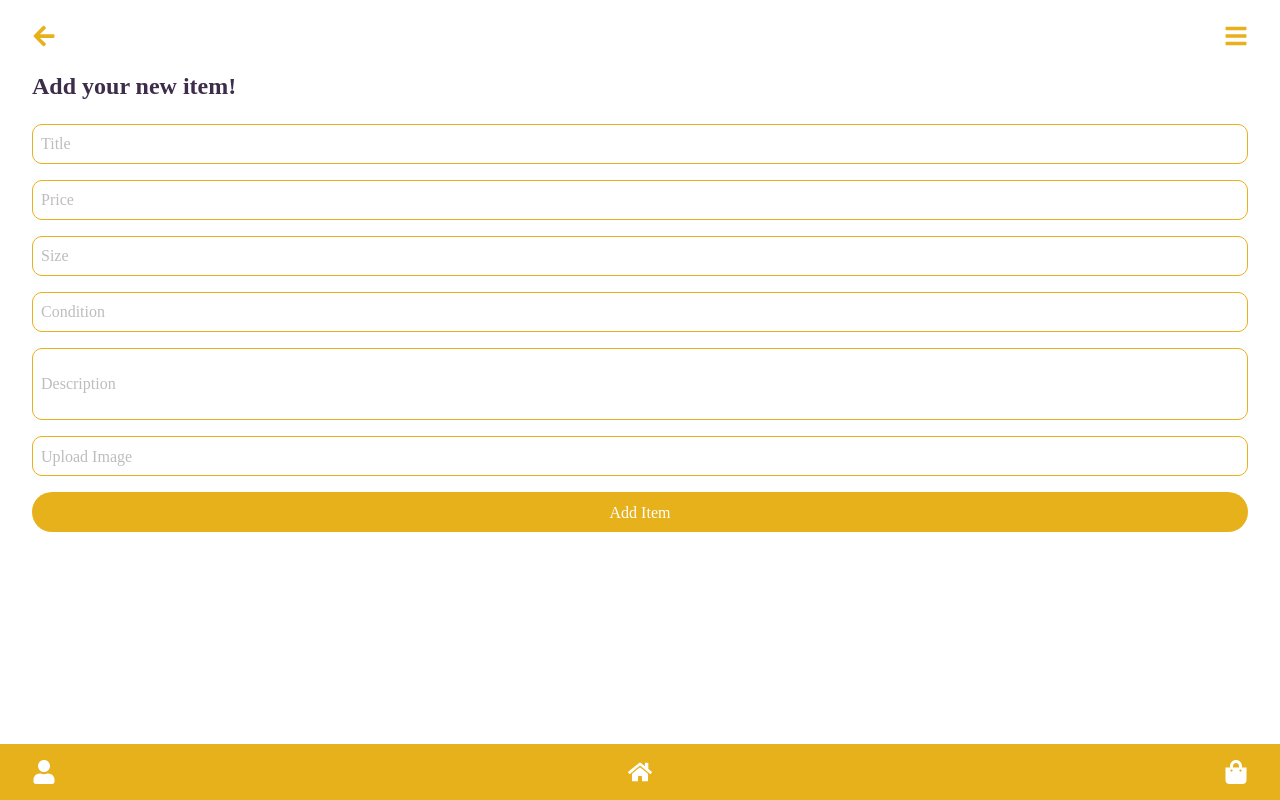
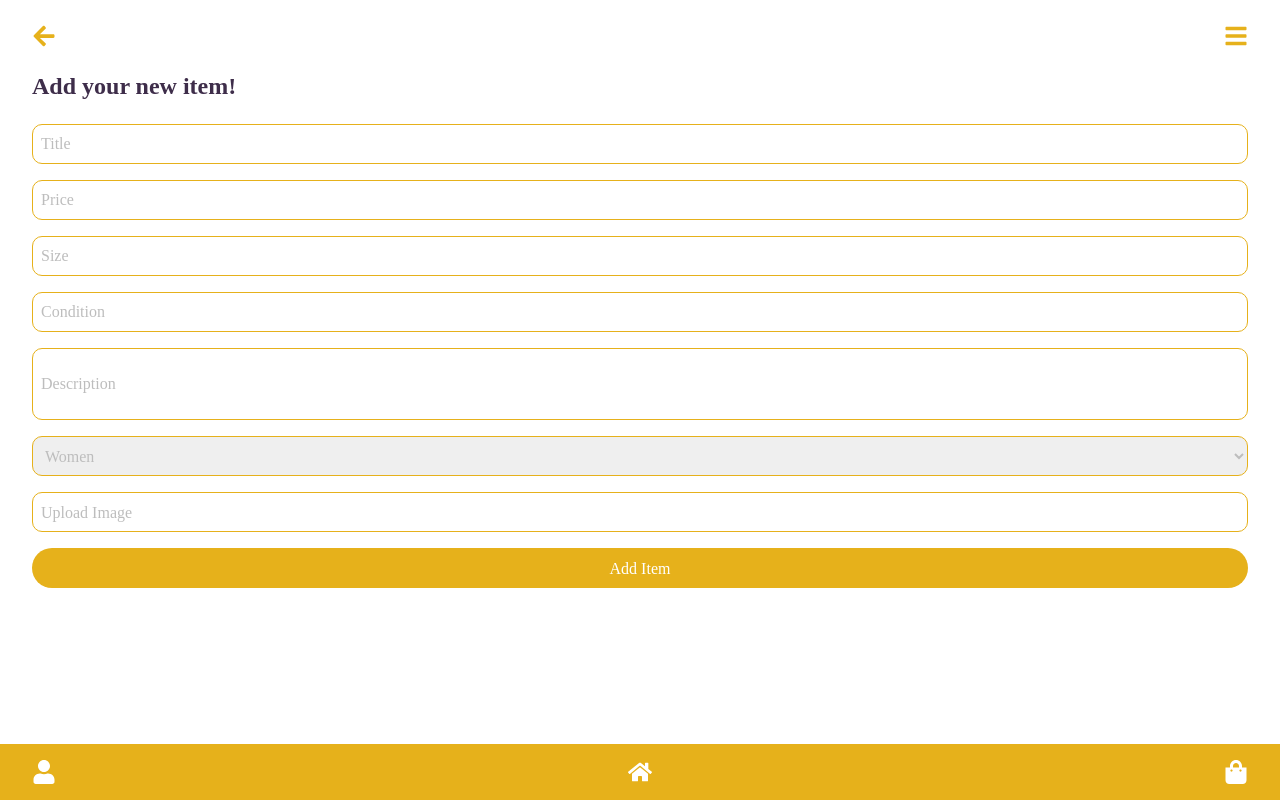
Before and after one commit to nakitanaidu/GroupSummative, a React (Create React App) app: page / in a window 1280 px wide. Built offline with nearby package versions, Linux system fonts and the light colour scheme.

Commit message:
category selector added

```diff
--- a/src/App.css
+++ b/src/App.css
@@ -37,24 +37,6 @@ p {
   line-height: 24px;
   margin-top: 0px;
   padding: 0;
-}
-
-input {
-  font-family: Maven Pro;
-  font-style: normal;
-  font-weight: normal;
-  font-size: 16px;
-  line-height: 24px;
-  margin: 0px;
-  padding: 0;
-}
-
-::placeholder {
-  color: #bdbdbd;
-}
-
-:placeholder-shown {
-  color: #3e2d4a;
 }
 
 .red {
@@ -99,45 +81,3 @@ input {
   padding-bottom: 72px;
   margin: auto 32px;
 }
-
-.text-input {
-  width: 100%;
-  border: 1px solid #e6b11b;
-  box-sizing: border-box;
-  border-radius: 10px;
-  height: 40px;
-  margin: 8px 0px;
-  padding-left: 8px;
-}
-
-.textarea-input {
-  width: 100%;
-  border: 1px solid #e6b11b;
-  box-sizing: border-box;
-  border-radius: 10px;
-  height: 72px;
-  margin: 8px 0px;
-  padding-left: 8px;
-}
-
-.uploadimg-con {
-  position: relative;
-}
-
-.upload-frame {
-  width: 100%;
-  border: 1px solid #e6b11b;
-  box-sizing: border-box;
-  border-radius: 10px;
-  height: 40px;
-  margin: 8px 0px;
-  padding-left: 8px;
-  padding-top: 8px;
-}
-
-.upload-img {
-  top: 0;
-  opacity: 0;
-  position: absolute;
-  z-index: 2;
-}
--- a/src/App.js
+++ b/src/App.js
@@ -6,6 +6,7 @@ import "./css/navigation.css";
 import "./css/itemsdisplay.css";
 import "./css/itemdetail.css";
 import "./css/userprofile.css";
+import "./css/inputs.css";
 import UserProfile from "./components/UsersProfile";
 import DisplayItems from "./components/DisplayItems";
 import UserItemDetail from "./components/UserItemDetail";
--- a/src/components/Add.jsx
+++ b/src/components/Add.jsx
@@ -25,6 +25,15 @@ class Add extends Component {
             className="textarea-input"
           ></input>
 
+          <select className="category-options">
+            <option value="women" className="option-style">
+              Women
+            </option>
+            <option value="men" className="option-style">
+              Men
+            </option>
+          </select>
+
           <div className="uploadimg-con">
             <input type="file" className="upload-img"></input>
             <span>
--- a/src/components/Edit.jsx
+++ b/src/components/Edit.jsx
@@ -25,6 +25,15 @@ class Edit extends Component {
             className="textarea-input"
           ></input>
 
+          <select className="category-options">
+            <option value="women" className="option-style">
+              Women
+            </option>
+            <option value="men" className="option-style">
+              Men
+            </option>
+          </select>
+
           <div className="uploadimg-con">
             <input type="file" className="upload-img"></input>
             <span>
--- /dev/null
+++ b/src/css/inputs.css
@@ -0,0 +1,78 @@
+.text-input,
+.category-options {
+  width: 100%;
+  border: 1px solid #e6b11b;
+  box-sizing: border-box;
+  border-radius: 10px;
+  height: 40px;
+  margin: 8px 0px;
+  padding-left: 8px;
+  font-family: Maven Pro;
+
+  font-family: Maven Pro !important;
+  font-style: normal;
+  font-weight: normal;
+  font-size: 16px !important;
+  line-height: 24px !important;
+  color: #bdbdbd;
+}
+
+.option-style {
+  font-family: Maven Pro !important;
+  font-style: normal;
+  font-weight: normal;
+  font-size: 16px !important;
+  line-height: 24px !important;
+  margin: 0px;
+  padding: 0;
+}
+
+.textarea-input {
+  width: 100%;
+  border: 1px solid #e6b11b;
+  box-sizing: border-box;
+  border-radius: 10px;
+  height: 72px;
+  margin: 8px 0px;
+  padding-left: 8px;
+}
+
+.uploadimg-con {
+  position: relative;
+}
+
+.upload-frame {
+  width: 100%;
+  border: 1px solid #e6b11b;
+  box-sizing: border-box;
+  border-radius: 10px;
+  height: 40px;
+  margin: 8px 0px;
+  padding-left: 8px;
+  padding-top: 8px;
+}
+
+.upload-img {
+  top: 0;
+  opacity: 0;
+  position: absolute;
+  z-index: 2;
+}
+
+::placeholder {
+  color: #bdbdbd;
+}
+
+:placeholder-shown {
+  color: #3e2d4a;
+}
+
+input {
+  font-family: Maven Pro;
+  font-style: normal;
+  font-weight: normal;
+  font-size: 16px;
+  line-height: 24px;
+  margin: 0px;
+  padding: 0;
+}
```
